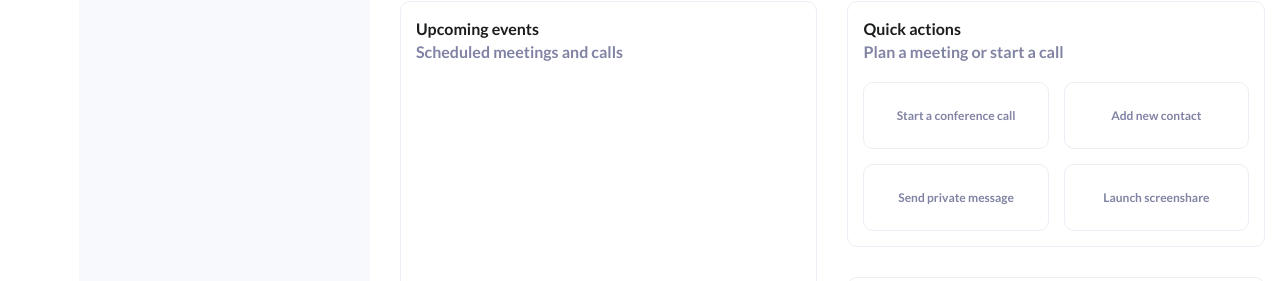
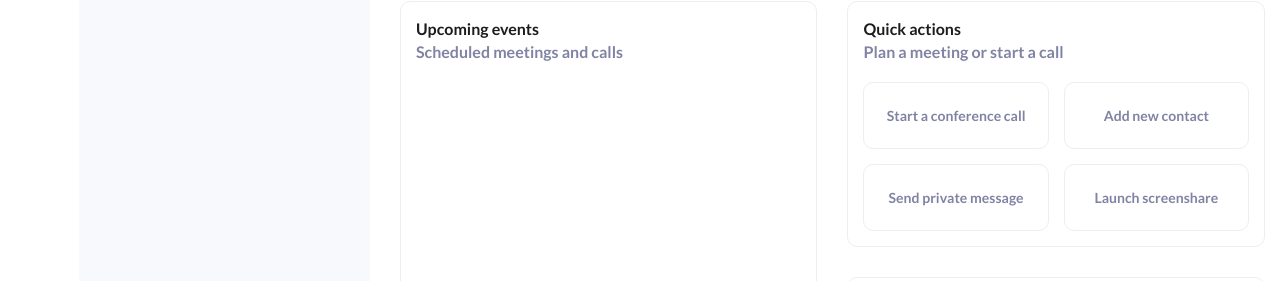
Before and after one commit to lpattersonn/app.vediai, a React (Create React App) app in the folder app.vediai/ClientApp/: page / in a window 1280 px wide. Shown: the part 292-573 px from the top of the page. Built offline with nearby package versions, Linux system fonts and the light colour scheme.

Commit message:
docs: Implement Dashboard.js and styles

```diff
--- a/app.vediai/ClientApp/src/components/Dashboard/Dashboard.css
+++ b/app.vediai/ClientApp/src/components/Dashboard/Dashboard.css
@@ -70,7 +70,7 @@
   border: 1px solid #eceef5;
   font-family: "Lato-Bold";
   font-weight: normal;
-  font-size: 1.2rem;
+  font-size: 1.4rem;
   line-height: 1.8rem;
   text-align: left;
   display: flex;
--- a/app.vediai/ClientApp/src/components/Dashboard/Dashboard.scss
+++ b/app.vediai/ClientApp/src/components/Dashboard/Dashboard.scss
@@ -68,7 +68,7 @@
                   @include border;
                   font-family: "Lato-Bold";
                   font-weight: normal;
-                  font-size: 1.2rem;
+                  font-size: 1.4rem;
                   line-height: 1.8rem;
                   text-align: left;
                   display: flex;
```
